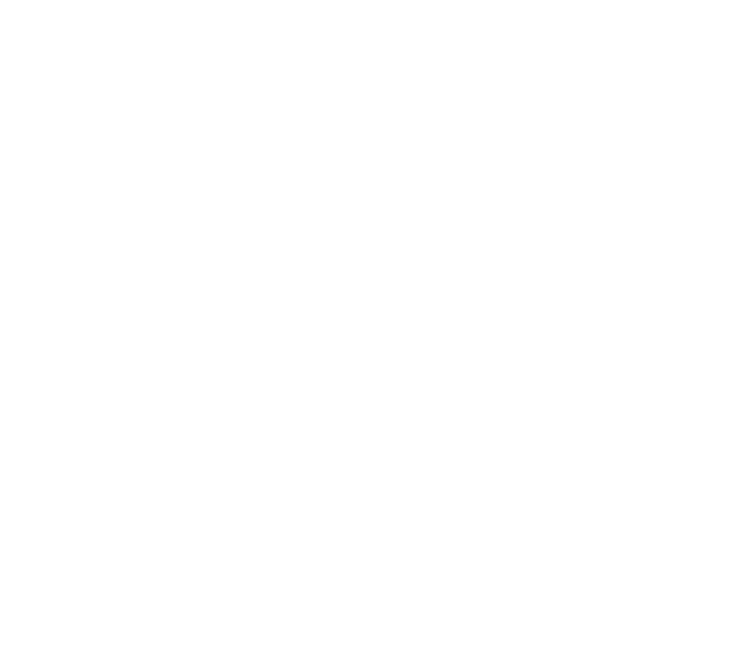
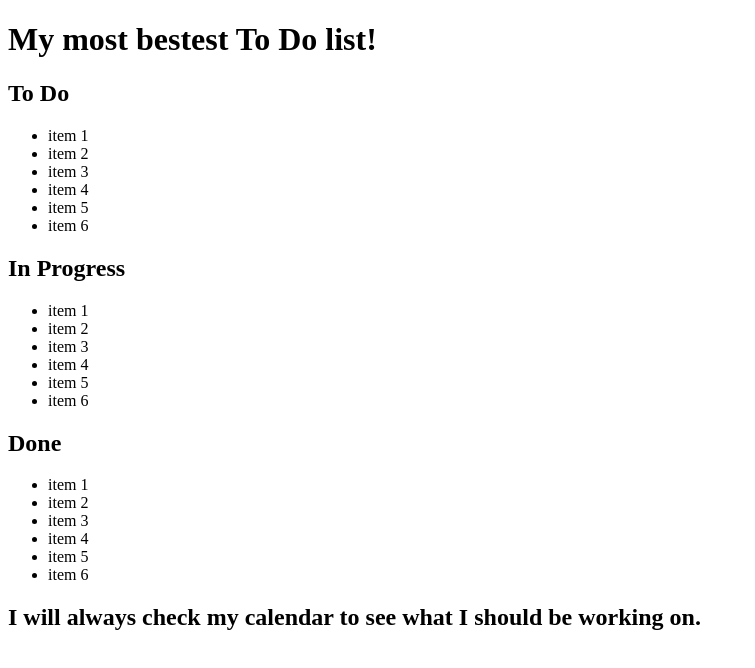
Before and after one commit to Fanshawe-JB/week11, a plain HTML site: page index.html in a window 1280 px wide. Shown: the whole page, without its empty margins (0-755 px from the left). Drawn offline with Linux system fonts and the light colour scheme.

Commit message:
Update index.html
Added in HTML content

```diff
--- a/index.html
+++ b/index.html
@@ -1,12 +1,52 @@
 <!DOCTYPE html>
 <html lang="en">
   <head>
-    <meta charset="UTF-8" />
-    <meta name="viewport" content="width=device-width, initial-scale=1.0" />
+    <meta charset="UTF-8">
+    <meta name="viewport" content="width=device-width, initial-scale=1.0">
     <title>Week 11</title>
-    <link href="css/main.css" rel="stylesheet" />
+    <link href="css/main.css" rel="stylesheet">
   </head>
   <body>
-
+   <header>
+    <h1>My most bestest To Do list!</h1>
+   </header>
+   <main>
+    <article id="todo">
+      <h2>To Do</h2>
+      <ul class="todo_list">
+        <li>item 1</li>
+        <li>item 2</li>
+        <li>item 3</li>
+        <li>item 4</li>
+        <li>item 5</li>
+        <li>item 6</li>
+      </ul>
+    </article>
+    <article id="inprogress">
+      <h2>In Progress</h2>
+      <ul class="inprogress_list">
+        <li>item 1</li>
+        <li>item 2</li>
+        <li>item 3</li>
+        <li>item 4</li>
+        <li>item 5</li>
+        <li>item 6</li>
+      </ul>
+    </article>
+    <article id="done">
+      <h2>Done</h2>
+      <ul class="done_list">
+        <li>item 1</li>
+        <li>item 2</li>
+        <li>item 3</li>
+        <li>item 4</li>
+        <li>item 5</li>
+        <li>item 6</li>
+      </ul>
+    </article>
+   </main>
+   <footer>
+    <h2>I will always check my calendar to see what I should be working on.</h2>
+   </footer>
   </body>
 </html>
```
